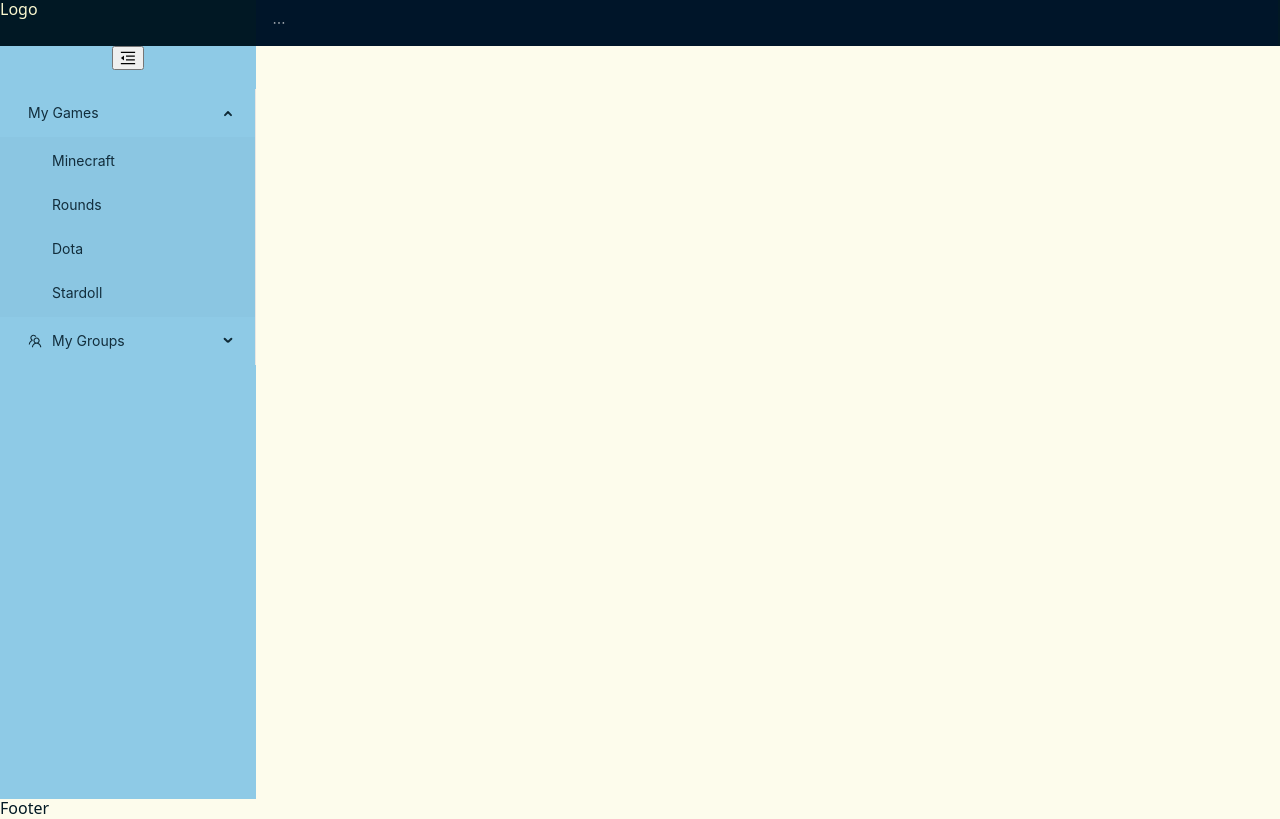
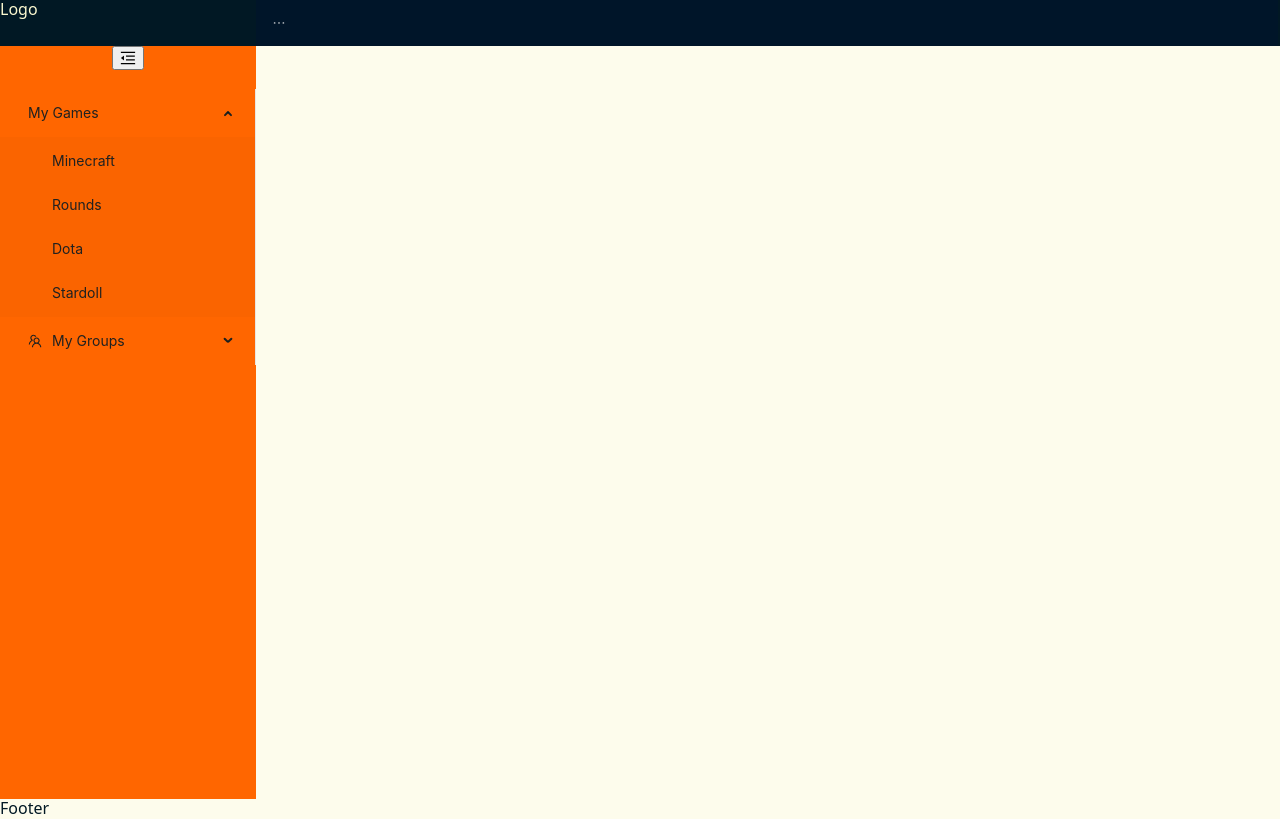
Before and after one commit to bounswe/bounswe2023group5, a React (Vite) app in the folder app/frontend/: page / in a window 1280 px wide. Built offline with nearby package versions, Linux system fonts and the light colour scheme.

Commit message:
sidebar color change

```diff
--- a/app/frontend/src/Components/Providers/AntdConfigProvider.tsx
+++ b/app/frontend/src/Components/Providers/AntdConfigProvider.tsx
@@ -1,7 +1,7 @@
 import { ConfigProvider, ThemeConfig } from "antd";
 import { ReactNode } from "react";
 
-function getThemeColor(name: string) {
+export function getThemeColor(name: string) {
   if (document.body) {
     return getComputedStyle(document.body).getPropertyValue(`--${name}`);
   }
--- a/app/frontend/src/Layout/SideBar/SideBar.module.scss
+++ b/app/frontend/src/Layout/SideBar/SideBar.module.scss
@@ -7,7 +7,8 @@
   flex-direction: column;
   align-items: center;
   transition: width 0.2s ease-in-out;
-  background-color: $color-container;
+  background-color: $color-accent;
+  --color: #{$color-accent};
 
   .toggle-btn {
     background: transparent;
--- a/app/frontend/src/Layout/SideBar/SideBar.tsx
+++ b/app/frontend/src/Layout/SideBar/SideBar.tsx
@@ -1,14 +1,15 @@
-import React, { useState } from "react";
+import React, { useRef, useState } from "react";
 import {
   TeamOutlined,
   MenuFoldOutlined,
   MenuUnfoldOutlined,
 } from "@ant-design/icons";
 import type { MenuProps } from "antd";
-import { Menu } from "antd";
+import { ConfigProvider, Menu } from "antd";
 import styles from "./SideBar.module.scss";
 import Profile from "../../Components/Icons/Profile";
 import { clsx } from "clsx";
+import { getThemeColor } from "../../Components/Providers/AntdConfigProvider";
 
 type MenuItem = Required<MenuProps>["items"][number];
 
@@ -46,6 +47,13 @@ function SideBar() {
   const [collapsed, setCollapsed] = useState(false);
 
   return (
+    <ConfigProvider
+      theme={{
+        token: {
+          colorBgContainer: getThemeColor("color-accent"),
+        },
+      }}
+    >
       <div className={clsx(styles.container, collapsed && styles.collapsed)}>
         <button
           type="button"
@@ -67,6 +75,7 @@ function SideBar() {
           items={items}
         />
       </div>
+    </ConfigProvider>
   );
 }
 
```
Lines whose indentation alone changed are shown as unchanged.
